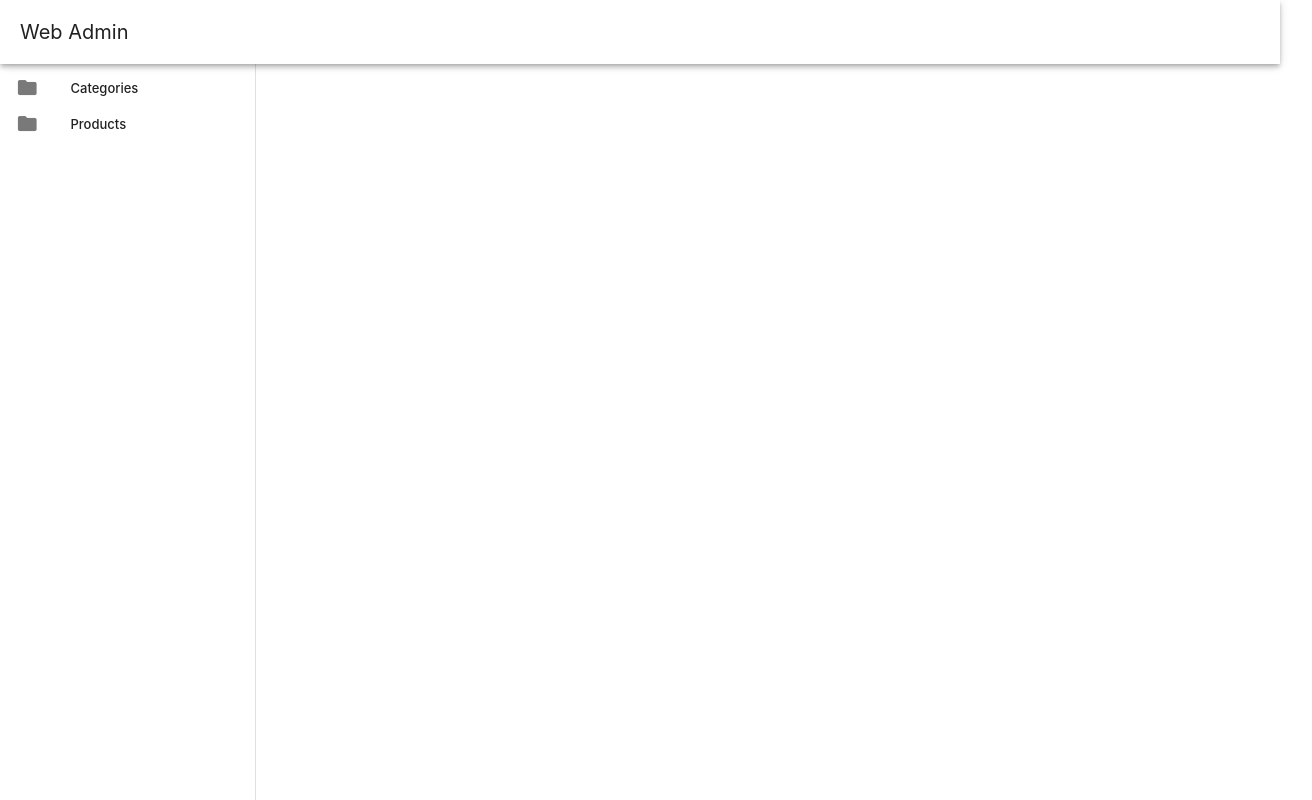
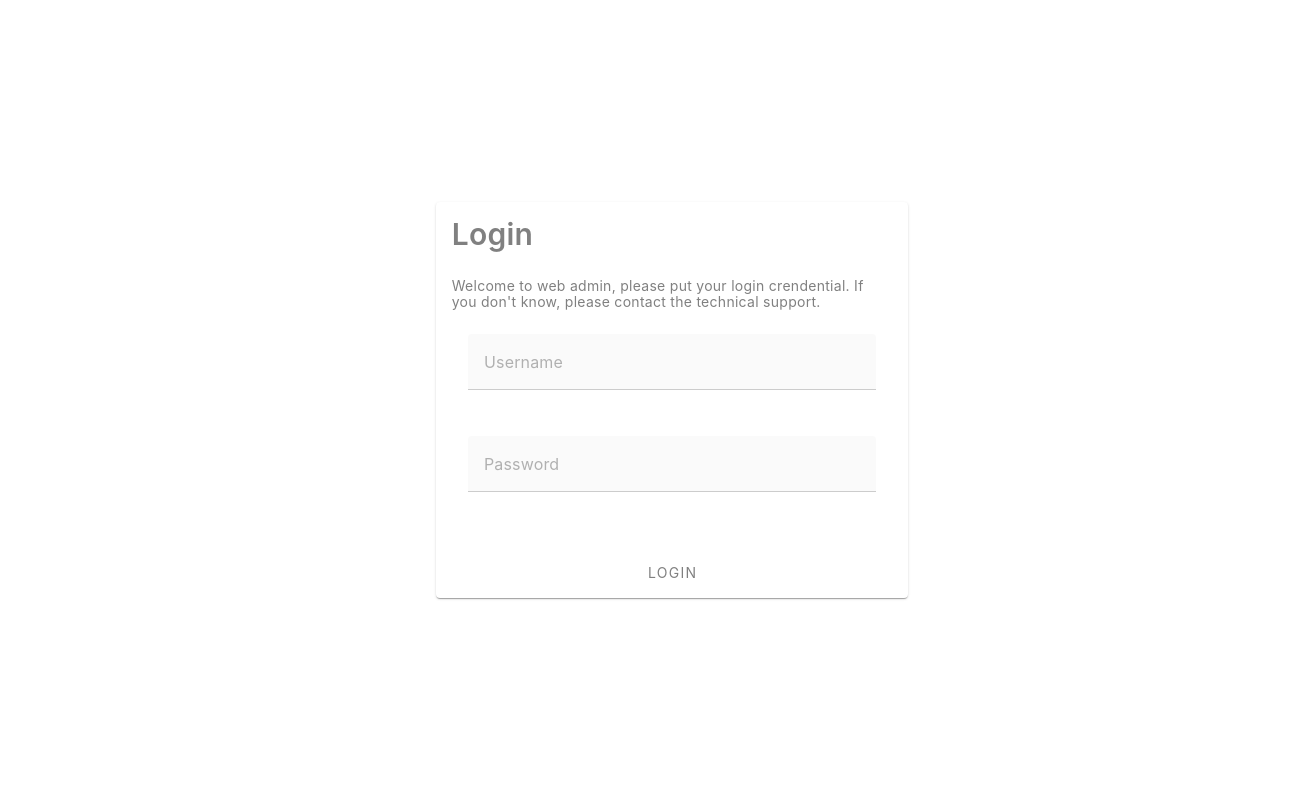
Before and after one commit to backent/polaris-cms, a Vue app: page /login in a window 1280 px wide. Shown: the whole page, 1312 px wide, since content can reach past the window. Built offline with nearby package versions, Linux system fonts and the light colour scheme.

Commit message:
Login Page

```diff
--- a/src/App.vue
+++ b/src/App.vue
@@ -1,11 +1,15 @@
 <script setup lang="ts">
 import NavbarVue from "./components/Navbar.vue";
 import { RouterView } from "vue-router";
+import { useAppStore } from "./stores/app";
+
+const appStore = useAppStore()
+
 
 </script>
 
 <template>
-  <v-app>
+  <v-app v-if="!appStore.isFullScreen">
     <v-app-bar title="Web Admin" />
     <NavbarVue />
     <v-main>
@@ -14,6 +18,9 @@ import { RouterView } from "vue-router";
       </div>
     </v-main>
   </v-app>
+  <div class="full-screen" v-else>
+    <RouterView />
+  </div>
 </template>
 
 <style scoped>
@@ -78,4 +85,7 @@ nav a:first-of-type {
     margin-top: 1rem;
   }
 }
+.full-screen {
+  width: 100vw;
+}
 </style>
--- a/src/router/index.ts
+++ b/src/router/index.ts
@@ -1,14 +1,25 @@
+import { useAppStore } from "@/stores/app";
 import { createRouter, createWebHistory } from "vue-router";
+
+declare module 'vue-router' {
+  interface RouteMeta {
+    // is optional
+    fullScreen?: boolean
+  }
+}
+
 import HomeView from "../views/HomeView.vue";
 
 const Category = () => import('@/views/Category.vue')
 const Product = () => import('@/views/Product.vue')
+const Login = () => import('@/views/Login.vue')
 
 const router = createRouter({
   history: createWebHistory(import.meta.env.BASE_URL),
   routes: [
     {
       path: '/',
+      name: 'home',
       redirect: '/products'
     },
     {
@@ -20,8 +31,24 @@ const router = createRouter({
       path: '/products',
       name: 'product',
       component: Product
+    },
+    {
+      path: '/login',
+      name: 'login',
+      component: Login,
+      meta: {
+        fullScreen: true
+      }
     }
   ],
 });
 
+router.beforeEach((to, from, next) => {
+  const isFullScreenMode: boolean = to?.meta?.fullScreen ?? false
+  const appStore = useAppStore()
+  appStore.setFullScreen(isFullScreenMode)
+
+  next()
+})
+
 export default router;
--- /dev/null
+++ b/src/stores/app.ts
@@ -0,0 +1,17 @@
+import { defineStore } from "pinia";
+
+export const useAppStore = defineStore('app', {
+  state: () => ({
+    fullScreen: false
+  }),
+  getters: {
+    isFullScreen: (state) => {
+      return state.fullScreen
+    }
+  },
+  actions: {
+    setFullScreen(value: boolean) {
+      this.fullScreen = value
+    }
+  }
+})
--- /dev/null
+++ b/src/views/Login.vue
@@ -0,0 +1,66 @@
+<script setup lang="ts">
+import router from '@/router';
+
+
+function login() {
+  router.push({ name: 'home' })
+}
+
+</script>
+
+<template>
+  <v-container>
+    <v-row class="d-flex justify-center">
+      <v-col md="5">
+        <v-card class="cs-card">
+          <v-card-title>
+            <div class="title">Login</div>
+            <div class="subtitle">Welcome to web admin, please put your login crendential. If you don't know, please contact the technical support.</div>
+          </v-card-title>
+          <v-card-text>
+            <v-container>
+              <v-row>
+                <v-col>
+                  <v-text-field
+                    label="Username"
+                  />
+                </v-col>
+              </v-row>
+              <v-row>
+                <v-col>
+                  <v-text-field
+                    label="Password"
+                    type="password"
+                  />
+                </v-col>
+              </v-row>
+            </v-container>
+          </v-card-text>
+          <v-card-actions class="card-action">
+            <v-btn style="width: 100%;" @click="login">
+              Login
+            </v-btn>
+          </v-card-actions>
+        </v-card>
+      </v-col>
+    </v-row>
+  </v-container>
+</template>
+
+<style lang="scss" scoped>
+.cs-card {
+  color: gray;
+
+  .title {
+    font-size: 30px;
+    font-weight: 600;
+    margin-bottom: 20px;
+  }
+  .subtitle {
+    font-size: 14px;
+    white-space: initial;
+    line-height: 16px;
+    letter-spacing: .02em;
+  }
+}
+</style>
```
